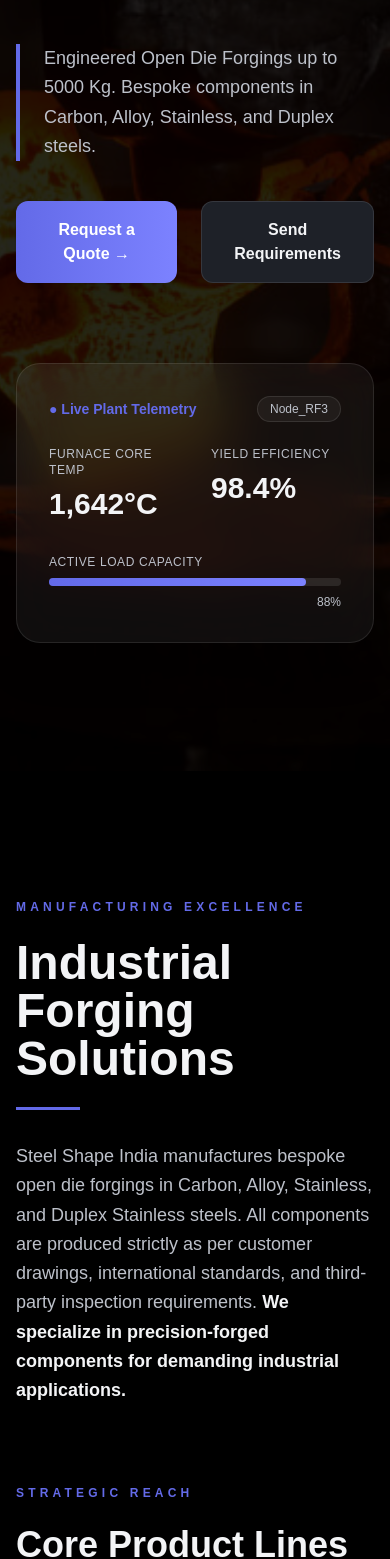
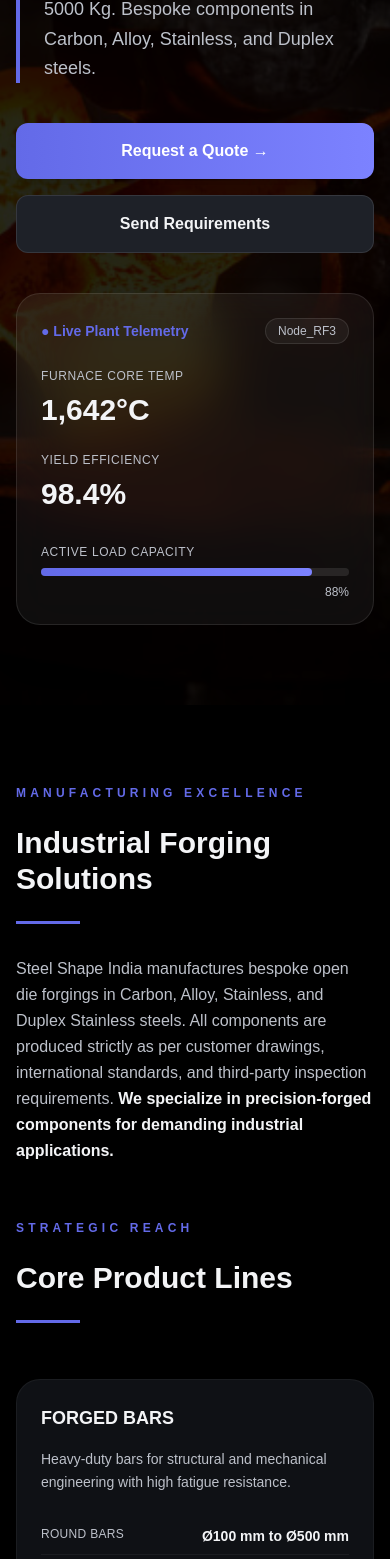
Before and after one commit to adityayadav30561-rgb/steel-shape-india, a Next.js app: page /products in a window 390 px wide. Shown: the part 276-1835 px from the top of the page. Built offline with nearby package versions, Linux system fonts and the light colour scheme.

Commit message:
made responsive

```diff
--- a/components/sections/products/CoreProductsSection.tsx
+++ b/components/sections/products/CoreProductsSection.tsx
@@ -3,22 +3,22 @@
 
 export default function CoreProductsSection() {
   return (
-    <section className="w-full bg-[#000000] py-32">
+    <section className="w-full bg-[#000000] py-20 md:py-32">
       <Container>
 
         {/* HEADER */}
-        <div className="mb-20">
+        <div className="mb-14 md:mb-20">
           <p className="text-[#636AE8] text-xs tracking-[0.35em] uppercase mb-6 font-semibold">
             Manufacturing Excellence
           </p>
 
-          <h2 className="text-5xl font-extrabold text-[#f3f4f6] mb-6">
+          <h2 className="text-3xl sm:text-4xl md:text-5xl font-extrabold text-[#f3f4f6] mb-6">
             Industrial Forging Solutions
           </h2>
 
           <div className="w-16 h-[3px] bg-[#636AE8] mb-8" />
 
-          <p className="text-[#BDC1CA] max-w-4xl text-lg leading-relaxed">
+          <p className="text-[#BDC1CA] max-w-4xl text-base md:text-lg leading-relaxed">
             Steel Shape India manufactures bespoke open die forgings in Carbon,
             Alloy, Stainless, and Duplex Stainless steels. All components are
             produced strictly as per customer drawings, international standards,
@@ -30,16 +30,16 @@
         </div>
 
         {/* CORE PRODUCT LINES */}
-        <div className="mb-20">
+        <div className="mb-14 md:mb-20">
           <p className="text-[#636AE8] text-xs tracking-[0.35em] uppercase mb-6 font-semibold">
             Strategic Reach
           </p>
 
-          <h3 className="text-4xl font-extrabold text-[#f3f4f6] mb-6">
+          <h3 className="text-3xl md:text-4xl font-extrabold text-[#f3f4f6] mb-6">
             Core Product Lines
           </h3>
 
-          <div className="w-16 h-[3px] bg-[#636AE8] mb-16" />
+          <div className="w-16 h-[3px] bg-[#636AE8] mb-12 md:mb-16" />
         </div>
 
         {/* GRID */}
@@ -145,12 +145,12 @@
   tags: string[];
 }) {
   return (
-    <div className="bg-[#0f1115] rounded-3xl border border-white/5 p-10 flex justify-between items-center gap-10">
+    <div className="bg-[#0f1115] rounded-3xl border border-white/5 p-6 md:p-10 flex flex-col sm:flex-row justify-between sm:items-center gap-8 md:gap-10">
 
       {/* LEFT */}
       <div className="flex-1">
 
-        <h4 className="text-[#f3f4f6] font-bold text-xl mb-4 uppercase">
+        <h4 className="text-[#f3f4f6] font-bold text-lg md:text-xl mb-4 uppercase">
           {title}
         </h4>
 
@@ -160,7 +160,7 @@
 
         <div className="space-y-4 text-sm mb-8">
           {specs.map((spec, i) => (
-            <div key={i} className="flex justify-between border-b border-white/5 pb-2">
+            <div key={i} className="flex items-start justify-between gap-4 border-b border-white/5 pb-2">
               <span className="text-[#BDC1CA] uppercase tracking-wide text-xs">
                 {spec[0]}
               </span>
@@ -185,7 +185,7 @@
       </div>
 
       {/* RIGHT IMAGE */}
-      <div className="w-[160px] h-[160px] relative">
+      <div className="w-full sm:w-[160px] h-[220px] sm:h-[160px] relative shrink-0">
         <Image
           src={image}
           alt={title}
--- a/components/sections/products/FeaturedFlangesSection.tsx
+++ b/components/sections/products/FeaturedFlangesSection.tsx
@@ -3,9 +3,9 @@
 
 export default function FeaturedFlangesSection() {
   return (
-    <section className="w-full bg-[#000000] py-28">
+    <section className="w-full bg-[#000000] py-20 md:py-28">
       <Container>
-        <div className="rounded-[40px] bg-gradient-to-br from-[#1b1f8f] to-[#14186a] p-20 flex items-center justify-between gap-20">
+        <div className="rounded-[28px] md:rounded-[40px] bg-gradient-to-br from-[#1b1f8f] to-[#14186a] p-6 sm:p-10 md:p-20 flex flex-col lg:flex-row items-center justify-between gap-10 md:gap-20">
 
           {/* LEFT CONTENT */}
           <div className="max-w-xl">
@@ -16,7 +16,7 @@
             </div>
 
             {/* Heading */}
-            <h2 className="text-white font-extrabold text-5xl leading-[1.05] mb-8">
+            <h2 className="text-white font-extrabold text-3xl sm:text-4xl md:text-5xl leading-[1.05] mb-8">
               HIGH-<br />
               PERFORMANCE<br />
               FORGED<br />
@@ -33,7 +33,7 @@
             <div className="border-t border-white/20 mb-8" />
 
             {/* Specs */}
-            <div className="flex gap-16 mb-8">
+            <div className="flex flex-col sm:flex-row gap-8 sm:gap-16 mb-8">
 
               <div>
                 <p className="text-xs uppercase tracking-widest text-white/60 mb-2">
@@ -63,7 +63,7 @@
                 Manufacturing Standards
               </p>
 
-              <div className="flex flex-wrap gap-3">
+              <div className="flex flex-wrap gap-2 sm:gap-3">
                 {[
                   "ASME B16.5",
                   "B16.47",
@@ -83,14 +83,14 @@
             </div>
 
             {/* CTA */}
-            <button className="bg-[#8f92ff] hover:bg-[#7c80ff] text-black font-semibold px-8 py-4 rounded-xl transition-all duration-300">
+            <button className="bg-[#8f92ff] hover:bg-[#7c80ff] text-black font-semibold px-6 sm:px-8 py-4 rounded-xl transition-all duration-300 w-full sm:w-auto">
               Enquire Now →
             </button>
 
           </div>
 
           {/* RIGHT IMAGE */}
-          <div className="w-[420px] h-[420px] relative">
+          <div className="w-full max-w-[360px] md:max-w-[420px] aspect-square relative">
             <div className="absolute inset-12 rounded-full bg-[#8f92ff]/25 blur-3xl" />
             <Image
               src="/flange.jpg"
--- a/components/sections/products/ProductsHeroSection.tsx
+++ b/components/sections/products/ProductsHeroSection.tsx
@@ -5,7 +5,7 @@
   const heroImagePlaceholder = "/hero-bg.jpg";
 
   return (
-    <section className="relative w-full bg-[#000000] py-32 overflow-hidden">
+    <section className="relative w-full bg-[#000000] py-20 md:py-32 overflow-hidden">
 
       {/* Background Image */}
       <div className="absolute inset-0 z-0 opacity-30">
@@ -22,7 +22,7 @@
       <div className="absolute inset-0 bg-black/50 z-0" />
 
       <Container>
-        <div className="relative z-10 grid lg:grid-cols-2 gap-20 items-center">
+        <div className="relative z-10 grid lg:grid-cols-2 gap-10 md:gap-20 items-center">
 
           {/* LEFT CONTENT */}
           <div>
@@ -31,7 +31,7 @@
               Est. 1989 · Ghaziabad, India
             </p>
 
-            <h1 className="text-5xl md:text-6xl font-extrabold leading-tight mb-8">
+            <h1 className="text-4xl sm:text-5xl md:text-6xl font-extrabold leading-tight mb-8">
               <span className="text-[#f3f4f6] italic">
                 OUR FORGED
               </span>
@@ -49,12 +49,12 @@
               </p>
             </div>
 
-            <div className="flex gap-6">
-              <button className="bg-gradient-to-r from-[#636AE8] to-[#7c82ff] text-white px-8 py-4 rounded-xl font-semibold hover:scale-[1.03] transition-all duration-300 shadow-lg">
+            <div className="flex flex-col sm:flex-row gap-4 sm:gap-6">
+              <button className="bg-gradient-to-r from-[#636AE8] to-[#7c82ff] text-white px-6 sm:px-8 py-4 rounded-xl font-semibold hover:scale-[1.03] transition-all duration-300 shadow-lg">
                 Request a Quote →
               </button>
 
-              <button className="bg-[#1e2128] border border-white/10 text-[#f3f4f6] px-8 py-4 rounded-xl font-semibold hover:border-[#636AE8] hover:scale-[1.03] transition-all duration-300">
+              <button className="bg-[#1e2128] border border-white/10 text-[#f3f4f6] px-6 sm:px-8 py-4 rounded-xl font-semibold hover:border-[#636AE8] hover:scale-[1.03] transition-all duration-300">
                 Send Requirements
               </button>
             </div>
@@ -64,7 +64,7 @@
           {/* RIGHT GLASS CARD */}
           <div className="relative">
 
-            <div className="backdrop-blur-xl bg-white/5 border border-white/10 rounded-3xl p-8 shadow-2xl">
+            <div className="backdrop-blur-xl bg-white/5 border border-white/10 rounded-3xl p-6 md:p-8 shadow-2xl">
 
               <div className="flex items-center justify-between mb-6">
                 <span className="text-[#636AE8] text-sm font-semibold">
@@ -75,7 +75,7 @@
                 </span>
               </div>
 
-              <div className="grid grid-cols-2 gap-8 mb-8">
+              <div className="grid grid-cols-1 sm:grid-cols-2 gap-6 sm:gap-8 mb-8">
 
                 <div>
                   <p className="text-xs text-[#BDC1CA] uppercase tracking-wider mb-2">
```
Also changed, not shown: components/sections/products/SectorsSection.tsx (+12 -12 lines).
